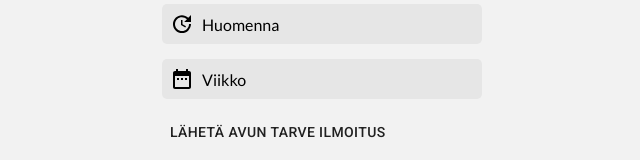
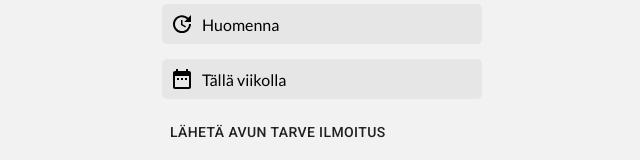
Before and after one commit to kclassic/helppis, a React (Create React App) app: page /addtask in a window 1280 px wide. Shown: the part 532-692 px from the top of the page, without its empty margins (318-958 px from the left). Built offline with nearby package versions, Linux system fonts and the light colour scheme.

Commit message:
Viikko -> tällä viikolla

```diff
--- a/src/NewTaskPage.jsx
+++ b/src/NewTaskPage.jsx
@@ -40,7 +40,7 @@ const mummos = [
 const timeOptions = [
   { title: "Tänään", icon: QueryBuilderIcon, id: 1 },
   { title: "Huomenna", icon: UpdateIcon, id: 2 },
-  { title: "Viikko", icon: DateRangeIcon, id: 3 }
+  { title: "Tällä viikolla", icon: DateRangeIcon, id: 3 }
 ];
 
 const newTask = {
```
